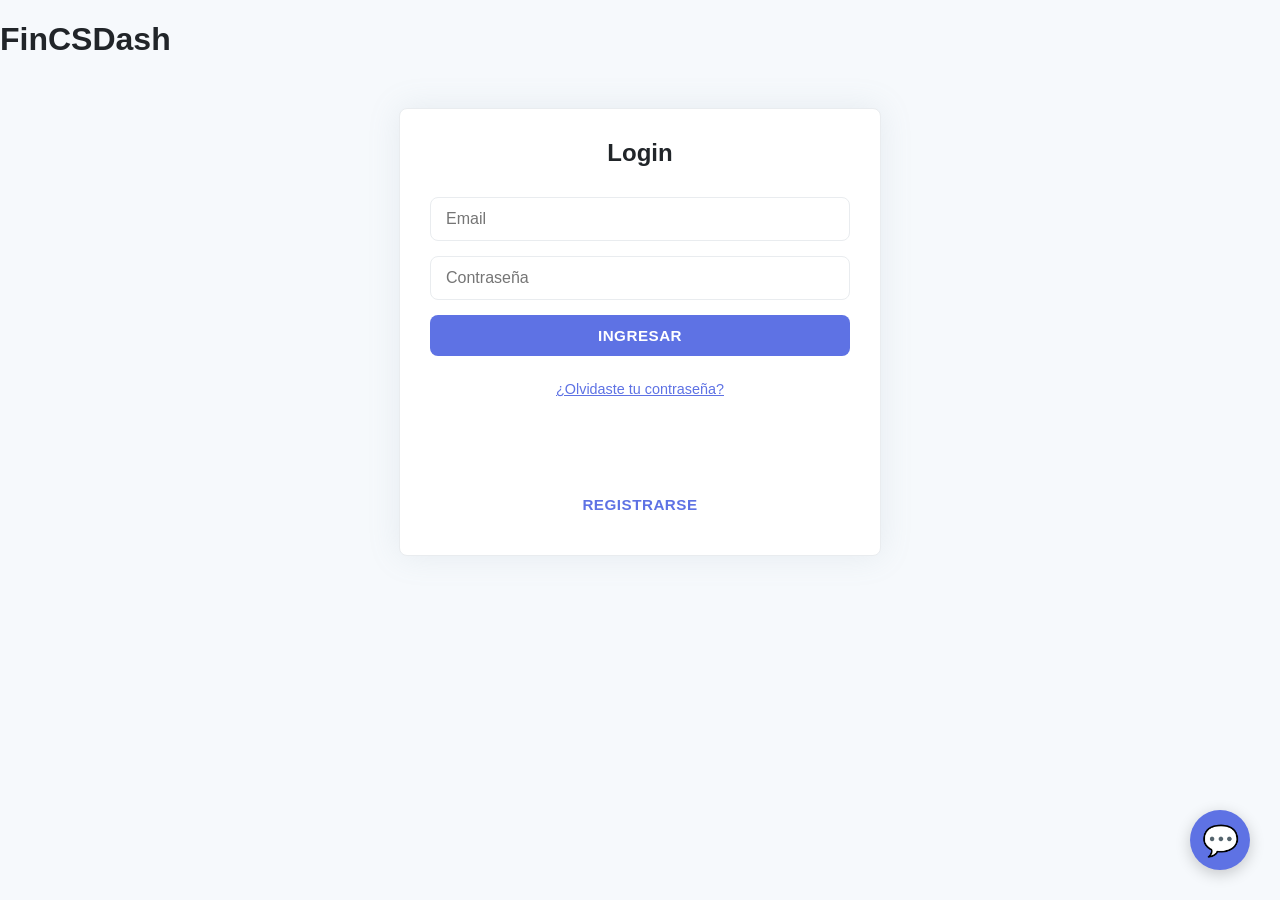
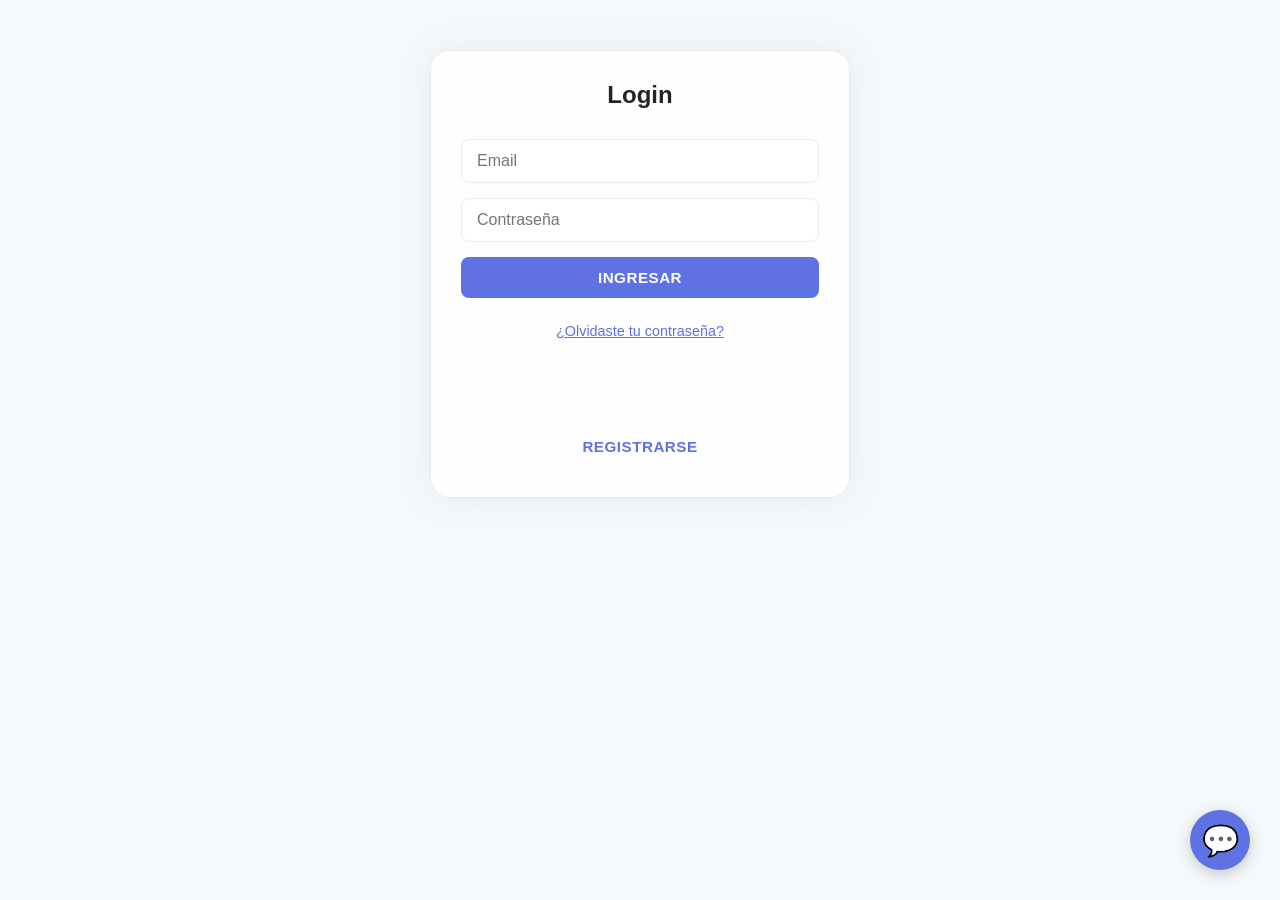

Enhance expense and savings management with user authorization checks. Added user validation for delete and edit operations on expenses, recurring expenses, and savings goals. Implemented a new endpoint to update base income with validation. Updated CSS font from Inter to Poppins for improved aesthetics.

--- a/fincsdash-backend-deploy/css/styles.css
+++ b/fincsdash-backend-deploy/css/styles.css
@@ -1,5 +1,5 @@
-/* FUENTE MODERNA (INTER) */
-@import url('https://fonts.googleapis.com/css2?family=Inter:wght@400;500;600;700&display=swap');
+/* FUENTE MODERNA (POPPINS) */
+@import url('https://fonts.googleapis.com/css2?family=Poppins:wght@300;400;500;600;700&display=swap');
 
 /* VARIABLES DE COLOR MODERNAS */
 :root {
@@ -17,12 +17,35 @@
 
 /* ESTILOS GENERALES */
 body {
-    background-color: var(--bg-body) !important;
-    color: var(--dark) !important;
-    font-family: 'Inter', 'Segoe UI', Roboto, Helvetica, Arial, sans-serif;
+    background-color: var(--bg-body);
+    color: var(--dark);
+    font-family: 'Poppins', 'Segoe UI', Roboto, Helvetica, Arial, sans-serif;
     margin: 0;
     -webkit-font-smoothing: antialiased;
     -moz-osx-font-smoothing: grayscale;
+    background-size: cover;
+    background-attachment: fixed;
+    background-position: center;
+    transition: background-color 0.3s ease;
+}
+
+/* NUEVO: Fondo animado para las páginas de autenticación */
+body.auth-background {
+    background: linear-gradient(-45deg, #ee7752, #e73c7e, #23a6d5, #23d5ab);
+    background-size: 400% 400%;
+    animation: gradientBG 8s ease infinite;
+}
+
+@keyframes gradientBG {
+	0% {
+		background-position: 0% 50%;
+	}
+	50% {
+		background-position: 100% 50%;
+	}
+	100% {
+		background-position: 0% 50%;
+	}
 }
 
 /* SCROLLBAR PERSONALIZADO */
@@ -32,7 +55,6 @@ body {
 ::-webkit-scrollbar-thumb:hover { background: #a0aec0; }
 body.dark-mode ::-webkit-scrollbar-thumb { background: #4a5568; }
 body.dark-mode ::-webkit-scrollbar-thumb:hover { background: #718096; }
-}
 
 /* Oculta el header original, ya que el dashboard inyecta el suyo */
 header {
@@ -43,10 +65,14 @@ header {
 /* ESTILOS PARA LOGIN/REGISTRO */
 main {
     max-width: 420px;
+    width: 90%;
     margin: 50px auto;
     padding: 30px;
-    background: var(--card-bg);
-    border-radius: 8px;
+    box-sizing: border-box;
+    background: rgba(255, 255, 255, 0.85);
+    backdrop-filter: blur(10px);
+    -webkit-backdrop-filter: blur(10px);
+    border-radius: 20px;
     box-shadow: var(--shadow);
     border: 1px solid var(--border-color);
 }
@@ -72,7 +98,7 @@ body.dark-mode {
     --border-color: #2a4165;
     --shadow: none;
 }
-body.dark-mode main { border-color: var(--border-color); }
+body.dark-mode main { border-color: var(--border-color); background: rgba(33, 54, 88, 0.9); }
 body.dark-mode .card { background: rgba(33, 54, 88, 0.85); border: 1px solid var(--border-color); box-shadow: var(--shadow); }
 body.dark-mode .form-control { background-color: #1a2e4d; border-color: var(--border-color); color: #fff; }
 body.dark-mode .form-control::placeholder { color: #6c757d; }
@@ -529,6 +555,37 @@ body.dark-mode .chat-input-area input { background: #1a2e4d; color: white; }
     flex: 1 1 auto; /* Se ajustan al ancho disponible */
     text-align: center;
     max-width: 100%;
+}
+
+/* --- WALLPAPER GRID --- */
+.wallpaper-grid {
+    display: grid;
+    grid-template-columns: repeat(auto-fill, minmax(100px, 1fr));
+    gap: 10px;
+    max-height: 400px;
+    overflow-y: auto;
+}
+
+.wallpaper-option {
+    width: 100%;
+    height: 150px;
+    object-fit: cover;
+    border-radius: 8px;
+    cursor: pointer;
+    border: 3px solid transparent;
+    transition: transform 0.2s, border-color 0.2s;
+}
+
+.wallpaper-option:hover {
+    transform: scale(1.05);
+    border-color: var(--primary);
+}
+
+.wallpaper-option.selected {
+    border-color: var(--success);
+    box-shadow: 0 0 15px rgba(45, 206, 137, 0.5);
+    transform: scale(0.95);
+    opacity: 1;
 }
 
 .chat-option-btn:hover {
